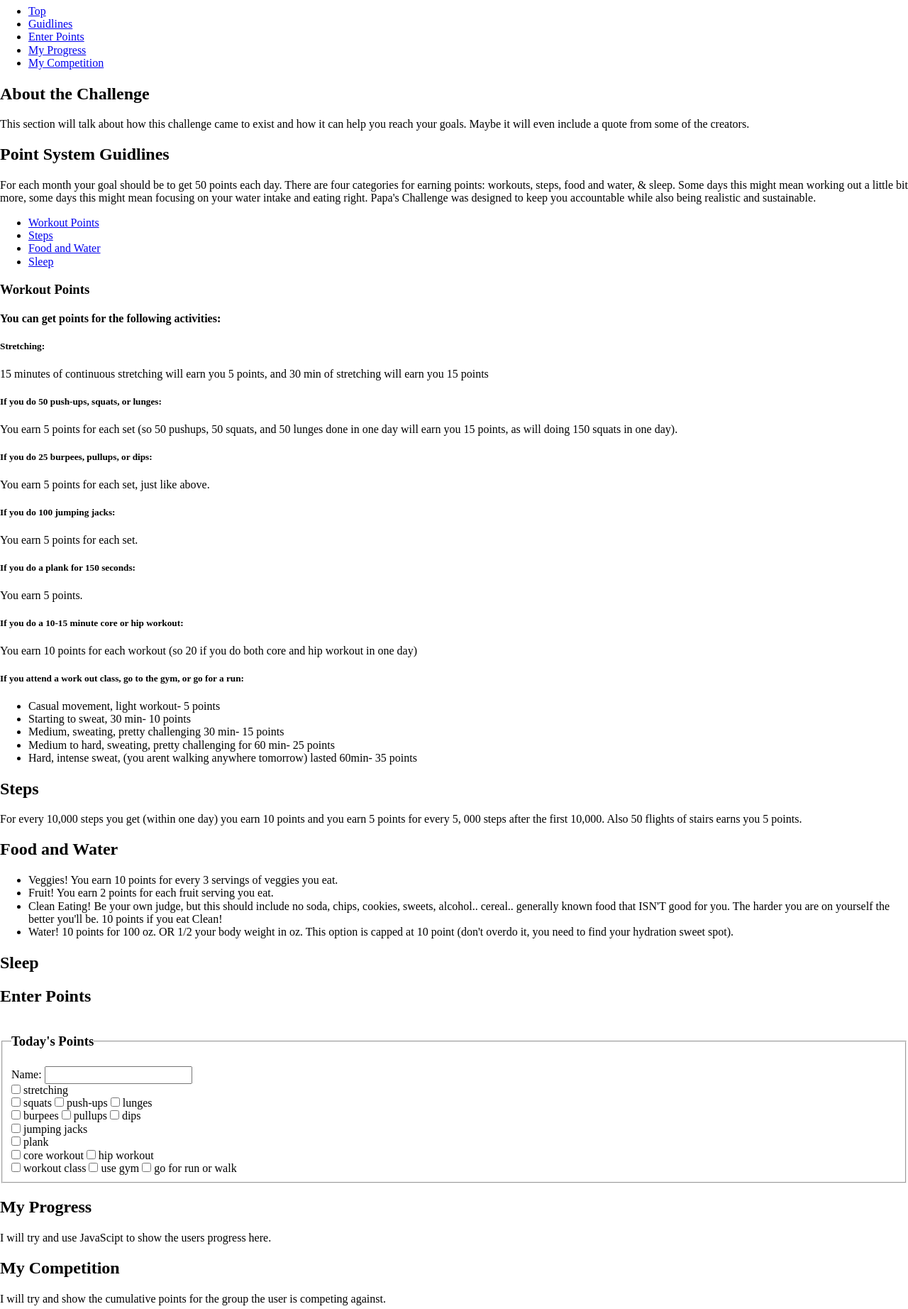
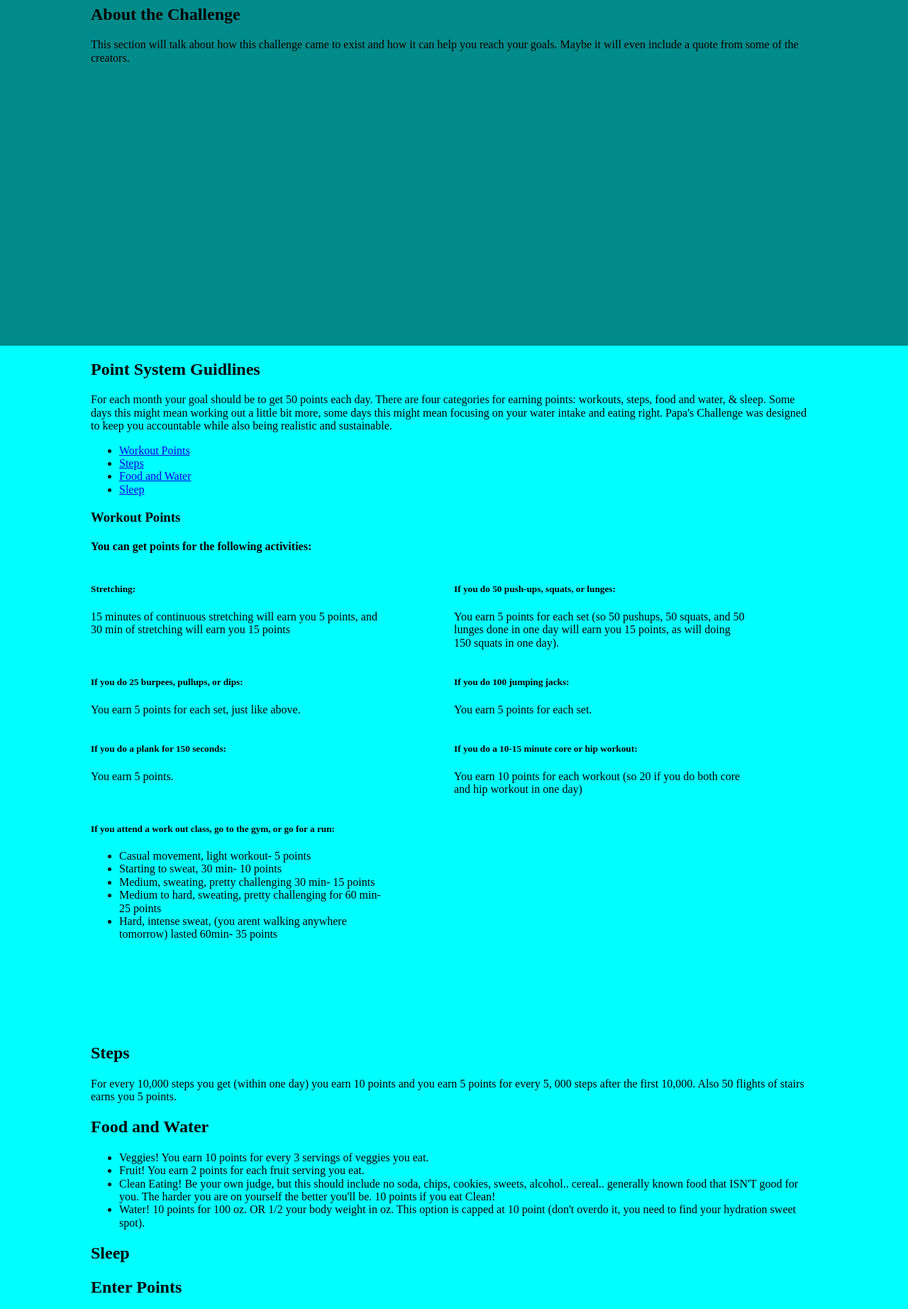
Before and after one commit to ejwyman64/papas_challenge, a plain HTML site: page index.html in a window 1280 px wide. Shown: the part 73-1917 px from the top of the page at 71% size. Drawn offline with Linux system fonts and the light colour scheme.

Commit message:
started building the CSS document

```diff
--- a/css/style.css
+++ b/css/style.css
@@ -0,0 +1,88 @@
+/* Structure */
+
+body {
+    margin: 0;
+    padding: 0;
+    width: 100%;
+    background-color: aqua;
+}
+
+.container {
+    width: 80%;
+  margin: 0 auto;
+  padding: 0;
+}
+
+/* Header */
+
+header {
+width: 100%;
+position: fixed;
+top: 0;
+background-color: darkcyan;
+height: 55px;
+}
+
+.name {
+    display: inline;
+    float: left;
+    margin: 0;
+    position: relative;
+    top: 10px;
+}
+
+.main-nav {
+    float: right;
+    height: 100%;
+    margin: 0;
+    padding: 0;
+    position: relative;
+    top: 10px;
+}
+.main-nav li {
+    display: inline;
+    float: right;
+    height: 100%;
+    padding: 5px;
+    margin: 0 5px;
+}
+
+
+/* Main */
+
+.about {
+    padding-top: 60px;
+    background-color: darkcyan;
+    height: 500px;
+}
+
+.workout-activ {
+    height: 650px;
+}
+
+article {
+    display: inline;
+    float: left;
+    width: 40%;
+    padding-right: 10%;
+}
+
+/*Points*/
+fieldset {
+    border: solid 3px;
+    border-radius: 0.3em;
+    border-color: azure;
+}
+
+.form {
+    padding: 5px 10px;
+}
+
+/* Footer */
+
+footer {
+    display: inline;
+    float: left;
+    background-color: darkcyan;
+    width: 100%;
+}
--- a/index.html
+++ b/index.html
@@ -9,40 +9,44 @@
     </head>
     <body>
         <header >
-            <h1>Papa's Fitness Challenge</h1>
-            <nav>
-                <ul>
+            <div class='container'>
+                <h1 class="name">Papa's Fitness Challenge</h1>
+                    <ul class="main-nav">
                         <li><a href="#top">Top</a></li>
                         <li><a href="#guidelines">Guidlines</a></li>
                         <li><a href="#points">Enter Points</a></li>
                         <li><a href="#progress">My Progress</a></li>
                         <li><a href="#competition">My Competition</a></li>
                     </ul>
-            </nav>
+            </div>
         </header>
         <main>
+
                 <div id="top" class="about">
+                <div class='container'>
                     <h2>About the Challenge</h2>
                     <p>This section will talk about how this challenge came to exist and how it can help you reach your goals. Maybe it will even include a quote from some of the creators.</p>
                 </div>
+                </div>
 
                 <div id="guidelines" class="guidelines">
+                        <div class='container'>
                     <h2>Point System Guidlines</h2>
                     <p>For each month your goal should be to get 50 points each day. There are four categories for earning points: workouts, steps, food and water, & sleep. Some days this might mean working out a little bit more, some days this might mean focusing on your water intake and eating right. Papa's Challenge was designed to keep you accountable while also being realistic and sustainable.</p>
 
-                <nav>
+
                         <ul>
-                        <li><a href="#woclass">Workout Points</a></li>
+                            <li><a href="#workout">Workout Points</a></li>
                             <li><a href="#steps">Steps</a></li>
                             <li><a href="#food-water">Food and Water</a></li>
                             <li><a href="#sleep">Sleep</a></li>
                         </ul>
-                </nav>
-                    <div id="woclass" class="workout-points">
+
+                        <div id="workout" class="workout-points">
                         <h3>Workout Points</h3>
                         <h4>You can get points for the following activities:</h4>
 
-                    <div class="workout-activities">
+                        <div class="workout-activ">
                             <article>
                                 <h5>Stretching:</h5>
                                 <p>15 minutes of continuous stretching will earn you 5 points, and 30 min of stretching will earn you 15 points</p>
@@ -111,24 +115,25 @@
                     <div id="sleep" class="sleep">
                         <h2>Sleep</h2>
                     </div>
-
+                        </div>
                 </div>
 
                 <div id="points" class="enter-points">
+                        <div class='container'>
                     <h2>Enter Points</h2>
                     <form>
                         <fieldset>
                             <legend><h3>Today's Points</h3></legend>
-                        <div>
+                            <div class="form">
                                 <label for="name">Name: <input type="text" id="name" name="user_name"></label>
                             </div>
 
-                        <div>
+                            <div class="form">
                                 <input type="checkbox" id="stretching" name="stretching" value="stretching">
                                 <label for="stretching">stretching</label>
                             </div>
 
-                        <div>
+                            <div class="form">
                                 <input type="checkbox" id="squats" name="squats" value="squats">
                                 <label for="squats">squats</label>
 
@@ -139,7 +144,7 @@
                                 <label for="lunges">lunges</label>
                                 </div>
 
-                          <div>
+                            <div class="form">
                                 <input type="checkbox" id="burpees" name="burpees" value="burpees">
                                 <label for="burpees">burpees</label>
 
@@ -150,24 +155,24 @@
                                 <label for="dips">dips</label>
                             </div>
 
-                          <div>
+                            <div class="form">
                                 <input type="checkbox" id="jjacks" name="jjacks" value="jjacks">
                                 <label for="jjacks">jumping jacks</label>
                             </div>
 
-                          <div>
+                             <div class="form">
                                 <input type="checkbox" id="plank" name="plank" value="plank">
                                 <label for="plank">plank</label>
                             </div>
 
-                          <div>
+                            <div class="form">
                                 <input type="checkbox" id="core" name="core" value="core">
                                 <label for="core">core workout</label>
                                 <input type="checkbox" id="hips" name="hips" value="hip">
                                 <label for="hip">hip workout</label>
                             </div>
 
-                          <div>
+                            <div class="form">
                                 <input type="checkbox" id="class" name="class" value="class">
                                 <label for="class">workout class</label>
                                 <input type="checkbox" id="gym" name="gym" value="gym">
@@ -178,19 +183,28 @@
                         </fieldset>
                     </form>
                         </div>
+                </div>
 
                 <div id="progress" class="my-progress">
+                        <div class='container'>
                     <h2>My Progress</h2>
                     <p>I will try and use JavaScipt to show the users progress here.</p>
                         </div>
+                </div>
 
                 <div id="competition" class="my-competition">
+                        <div class='container'>
                     <h2>My Competition</h2>
                     <p>I will try and show the cumulative points for the group the user is competing against.</p>
                         </div>
+                </div>
+
         </main>
         <footer>
-
+            <div>
+                <author>Emma Wyman</author>
+                <p>2018</p>
+            </div>
         </footer>
     </body>
 </html>
```
Lines whose indentation alone changed are shown as unchanged.
